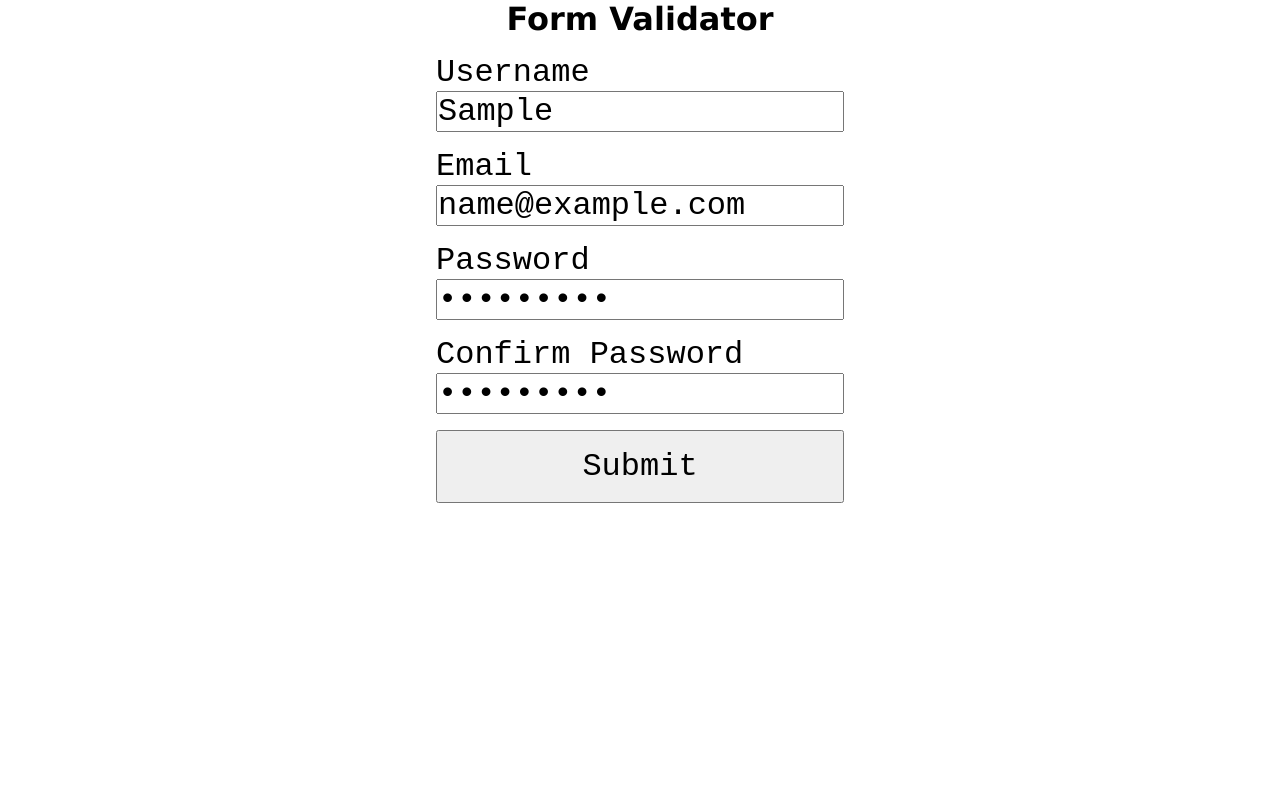
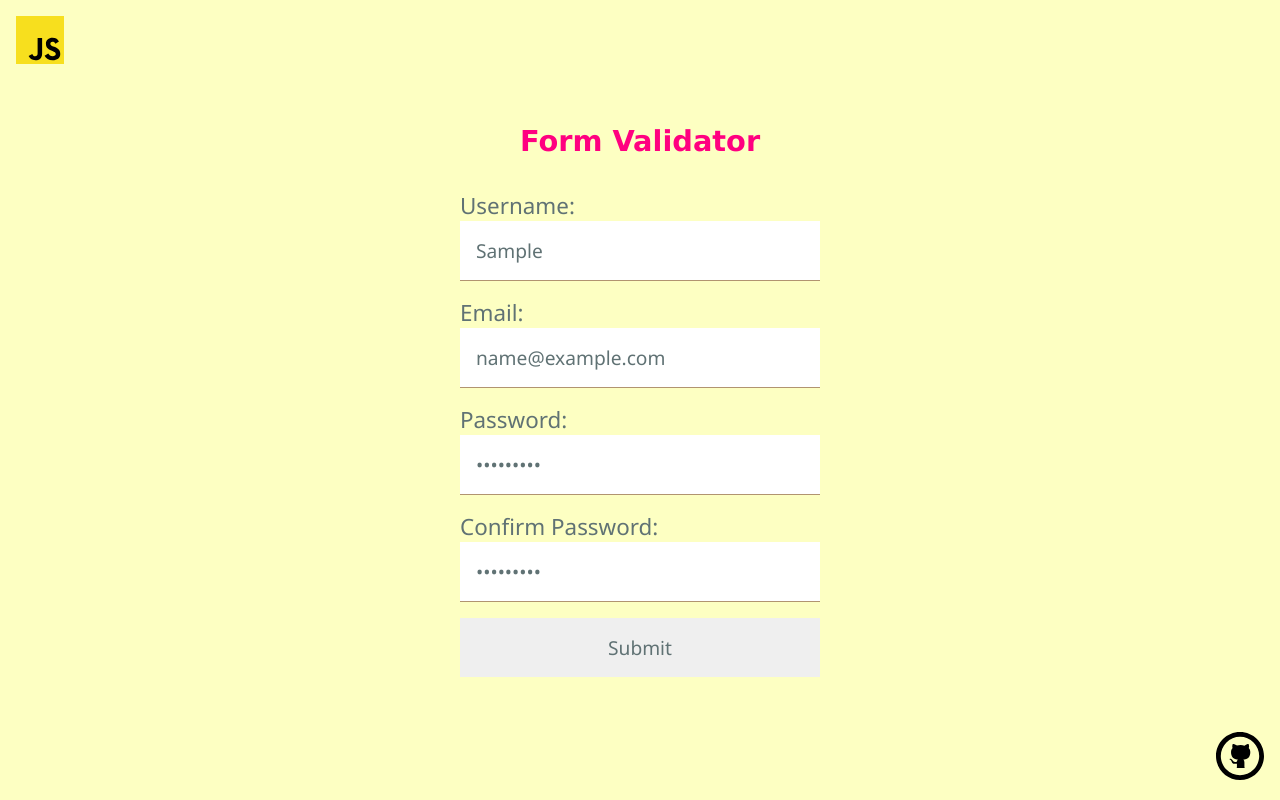
Before and after one commit to achipre/form-validation-vanilla, a website built with Vite: page index.html in a window 1280 px wide. Both pictures are taken after typing "Sample", "name@example.com", "Sample123", "Sample123" into the empty fields and a click on the button "Submit". Built offline with nearby package versions, Linux system fonts and the light colour scheme.

Commit message:
Finish Form Validation

```diff
--- a/index.html
+++ b/index.html
@@ -2,51 +2,44 @@
 <html lang="en">
   <head>
     <meta charset="UTF-8" />
-    <link rel="icon" type="image/svg+xml" href="/vite.svg" />
+    <link rel="icon" type="image/svg+xml" href="/javascript.svg" />
     <link rel="stylesheet" href="style.css" />
     <meta name="viewport" content="width=device-width, initial-scale=1.0" />
     <title>Form Validalidator | Vanilla</title>
   </head>
   <body>
-    <h1>Form Validator</h1>
+    <nav>
+      <img id="logo" src="javascript.svg" alt="Logo of JavaScript" />
+    </nav>
+
     <main class="container">
+      <h1>Form Validator</h1>
       <form id="form">
         <!--- Username Field -->
-        <label for="username">Username</label>
-        <input
-          id="username"
-          type="text"
-          name="username"
-          placeholder="Username"
-        />
+        <label for="username">Username:</label>
+        <input id="username" type="text" name="username" />
         <!-- Email Field -->
-        <label for="email">Email</label>
-        <input
-          id="email"
-          type="email"
-          name=""
-          placeholder="email@example.com"
-        />
+        <label for="email">Email:</label>
+        <input id="email" type="email" name="" />
         <!-- Password Field -->
-        <label form="password">Password</label>
-        <input
-          id="password"
-          type="password"
-          name="password"
-          placeholder="***********"
-        />
+        <label form="password">Password:</label>
+        <input id="password" type="password" name="password" />
         <!-- Password Check  -->
-        <label form="passwordCheck">Confirm Password</label>
-        <input
-          id="passwordCheck"
-          type="password"
-          name="password"
-          placeholder="***********"
-        />
+        <label form="passwordCheck">Confirm Password:</label>
+        <input id="passwordCheck" type="password" name="password" />
         <span id="errorMessage"></span>
         <button type="submit">Submit</button>
       </form>
     </main>
+    <footer>
+      <a
+        id="link-github"
+        href="https://github.com/achipre/form-validation-vanilla"
+        target="_blank"
+      >
+        <img src="Github.svg" alt="Logo de Github" />
+      </a>
+    </footer>
     <script type="module" src="main.js"></script>
   </body>
 </html>
--- a/main.js
+++ b/main.js
@@ -1,18 +1,31 @@
 const form = document.getElementById("form");
+const username = document.getElementById("username");
+const email = document.getElementById("email");
+const password = document.getElementById("password");
+const passwordCheck = document.getElementById("passwordCheck");
+const errorMessage = document.getElementById("errorMessage");
+
+const logoJS = document.getElementById("logo");
+logoJS.addEventListener("click", () => {
+  logoJS.setAttribute("class", "logoanima");
+  setTimeout(() => {
+    logoJS.setAttribute("class", "");
+  }, 1001);
+});
 form.addEventListener("submit", (e) => {
   e.preventDefault();
-  validateForm();
+  // checkRequired([username, email, password, passwordCheck]);
+  errorMessage.textContent = "";
+  checkLength(username, 3, 15);
+  isValidEmail(email);
+  checkLength(password, 8, 32);
+  checkPasswordMatch(password, passwordCheck);
 });
 
 function validateForm() {
-  const username = document.getElementById("username").value;
-  const email = document.getElementById("email");
-  const password = document.getElementById("password").value;
-  const errorMessage = document.getElementById("errorMessage");
-
   errorMessage.textContent = "";
   // validation
-  if (username.length <= 3) {
+  if (username.value.length <= 3) {
     errorMessage.textContent += "Username must be at least 3 characters.\n";
     return;
   }
@@ -23,8 +36,38 @@ function validateForm() {
     return;
   }
   // Validate Password
-  if (password.length < 8) {
+  if (password.value.length < 8) {
     errorMessage.textContent += "Password must be at least 8 characters long\n";
     return;
   }
 }
+function checkRequired(imputArr) {
+  errorMessage.textContent = "";
+  imputArr.forEach((input) => {
+    if (input.value.trim() === "") {
+      errorMessage.innerText += `- The field ${getFieldName(input)} is required.\n`;
+    }
+  });
+}
+function getFieldName(input) {
+  return input.id.charAt(0).toUpperCase() + input.id.slice(1);
+}
+
+function checkLength(input, min, max) {
+  if (input.value.length < min || input.value.length > max) {
+    return (errorMessage.innerText += `- ${getFieldName(input)} must be between ${min} and ${max} chars.\n`);
+  }
+}
+
+function isValidEmail(input) {
+  const re = /^[a-zA-Z0-9._-]+@[a-zA-Z0-9.-]+.[a-zA-Z]{2,6}$/;
+  if (!re.test(input.value.trim())) {
+    errorMessage.innerText += `- The Email is not Valid.\n`;
+  }
+}
+
+function checkPasswordMatch(input1, input2) {
+  if (input1.value !== input2.value) {
+    errorMessage.innerText += `- The Passwords do not match\n`;
+  }
+}
--- a/style.css
+++ b/style.css
@@ -3,24 +3,70 @@
   padding: 0;
   box-sizing: border-box;
 }
+body {
+  background-color: #fdffc2;
+}
+#logo {
+  position: absolute;
+  top: 1rem;
+  left: 1rem;
+  width: 2.5rem;
+}
+.logoanima {
+  animation: logoanimate 1s ease-out forwards;
+}
+@keyframes logoanimate {
+  0%,
+  100% {
+    rotate: 0deg;
+  }
+  10%,
+  50%,
+  90% {
+    rotate: -20deg;
+  }
+
+  30%,
+  70% {
+    rotate: 20deg;
+  }
+}
 h1 {
+  color: #ff0080;
   font-family: Verdana, Geneva, Tahoma, sans-serif;
+  font-size: 1.5rem;
   text-align: center;
 }
 .container {
   padding: 1rem;
   display: flex;
+  flex-direction: column;
+  gap: 2rem;
   justify-content: center;
+  align-items: center;
+  height: 100vh;
+}
+#form {
+  width: 100%;
 }
 label,
 input,
 button {
-  font-family: "Courier New", Courier, monospace;
-  font-size: 2rem;
+  font-family: "Segoe UI", Tahoma, Geneva, Verdana, sans-serif;
+  font-size: 1.2rem;
   display: flex;
+  color: #607274;
+  border: none;
 }
 input {
+  width: 100%;
+  padding: 1rem;
+  border-bottom: 1px solid #b19470;
   margin-bottom: 1rem;
+}
+#errorMessage {
+  font-family: "Segoe UI", Tahoma, Geneva, Verdana, sans-serif;
+  font-size: 0.8rem;
 }
 button {
   cursor: pointer;
@@ -29,3 +75,37 @@ button {
   justify-content: center;
   padding: 1rem;
 }
+#link-github {
+  position: absolute;
+  bottom: 1rem;
+  right: 1rem;
+  & img {
+    width: 2.5rem;
+  }
+}
+
+@media (width > 320px) {
+  #logo {
+    width: 3rem;
+  }
+
+  h1 {
+    font-size: 1.8rem;
+  }
+
+  #form {
+    max-width: 360px;
+  }
+  label {
+    font-size: 1.4rem;
+  }
+  #errorMessage {
+    font-size: 1rem;
+  }
+
+  #link-github {
+    & img {
+      width: 3rem;
+    }
+  }
+}
```
Also changed, not shown: package.json (added, +17 -0 lines), Github.svg (added), Web.svg (added).
